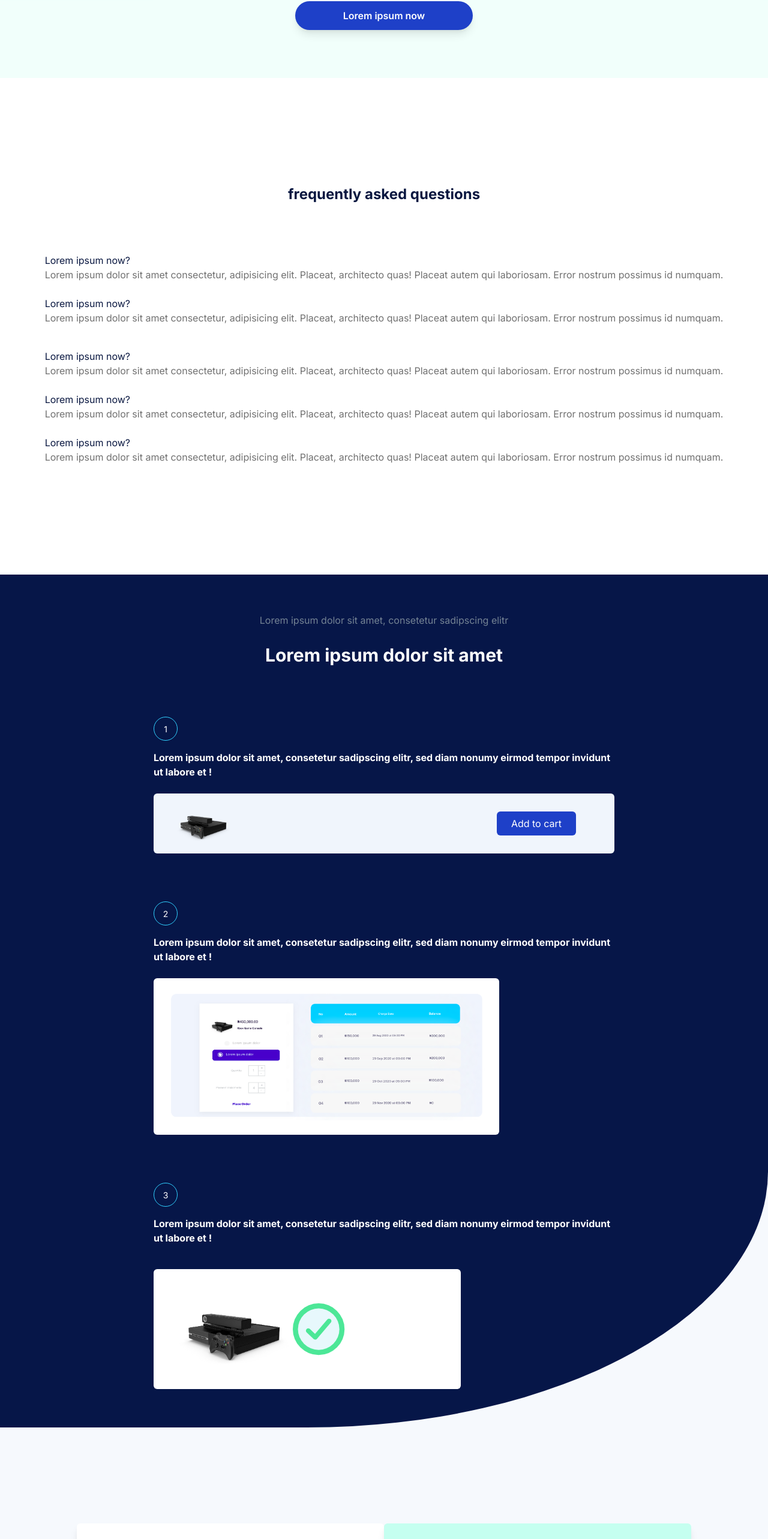
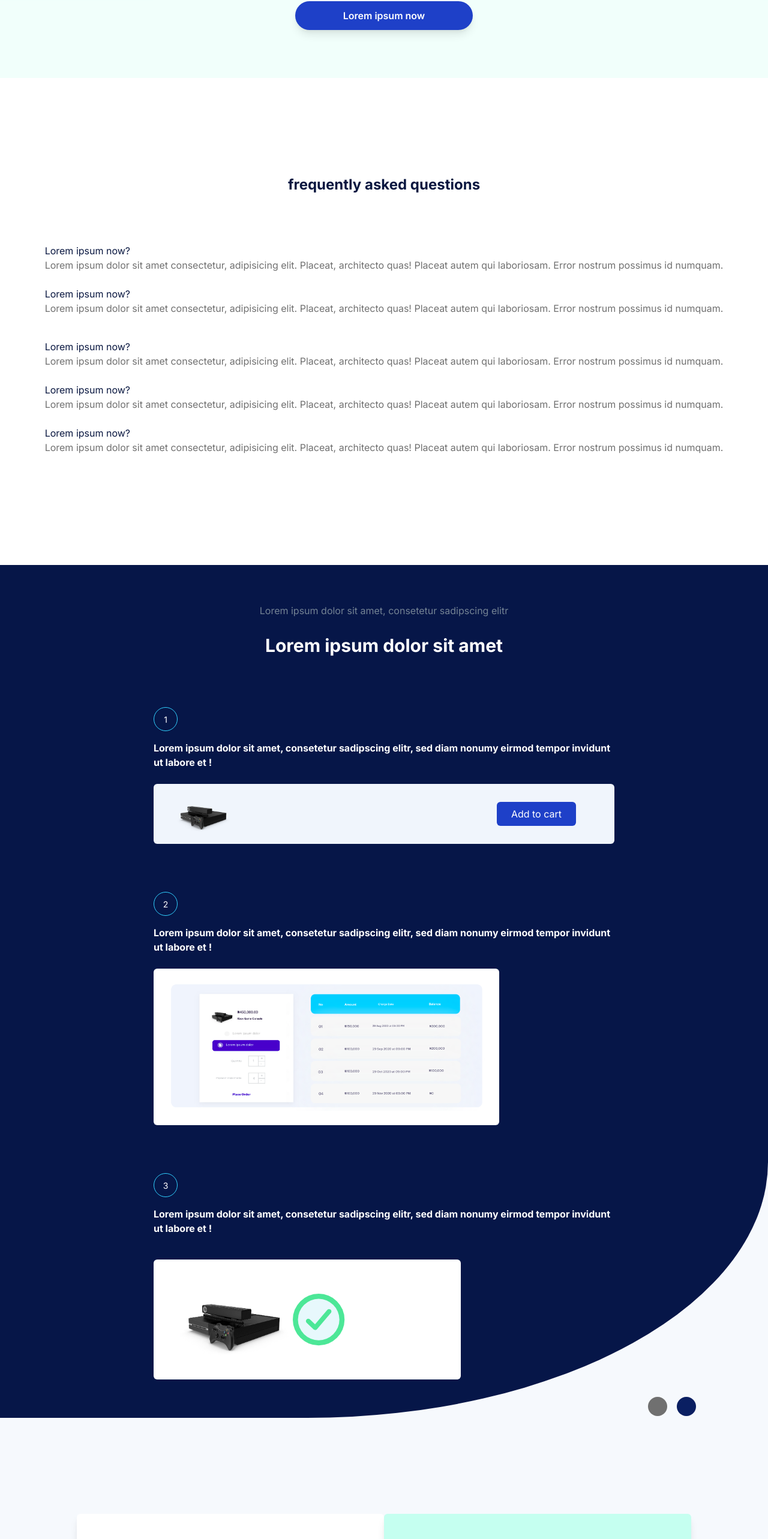
Before and after one commit to onedebos/intraverse-test, a React (Create React App) app: page / in a window 1280 px wide. Shown: the part 2285-4851 px from the top of the page at 60% size. Built offline with nearby package versions, Linux system fonts and the light colour scheme.

Commit message:
add dots for styles

```diff
--- a/src/components/FAQ.tsx
+++ b/src/components/FAQ.tsx
@@ -5,7 +5,7 @@ const FAQ: React.FC = () => {
     <div
       className={`flex flex-col justify-center items-center m-auto py-40 px-10`}
     >
-      <h1 className="text-blue-1001 mt-4 mb-20 font-bold text-2xl">
+      <h1 className="text-blue-1001 mb-20 font-bold text-2xl">
         frequently asked questions
       </h1>
       <div className="mb-6">
--- a/src/components/LastBlock.tsx
+++ b/src/components/LastBlock.tsx
@@ -7,7 +7,13 @@ import styles from "../styles/LastBlock.module.css";
 
 const LastBlock: React.FC = () => {
   return (
-    <div className="bg-blue-50">
+    <div className="bg-blue-50 md:relative">
+      <div
+        className={`absolute text-5xl bottom-0 text-red-600 ${styles.btnMix} hidden md:block`}
+      >
+        <button className="rounded-full bg-gray-1000 p-4 mr-4"></button>
+        <button className="rounded-full bg-blue-1002 p-4"></button>
+      </div>
       <section
         className={`px-10 last py-16 flex flex-col justify-center items-center m-auto ${styles.lastBlockBg}`}
       >
@@ -33,7 +39,7 @@ const LastBlock: React.FC = () => {
               }}
             />
             <div>
-              <button className="bg-blue-1000 px-6 mr-16 rounded-md py-2 text-white">
+              <button className="bg-blue-1000 px-2 md:px-6 mr-6 md:mr-16 rounded-md py-2 text-white">
                 Add to cart
               </button>
             </div>
--- a/src/styles/LastBlock.module.css
+++ b/src/styles/LastBlock.module.css
@@ -18,3 +18,8 @@
 
   border-bottom-right-radius: 60% 30%;
 }
+
+.btnMix {
+  right: 0;
+  margin-right: 120px;
+}
```
